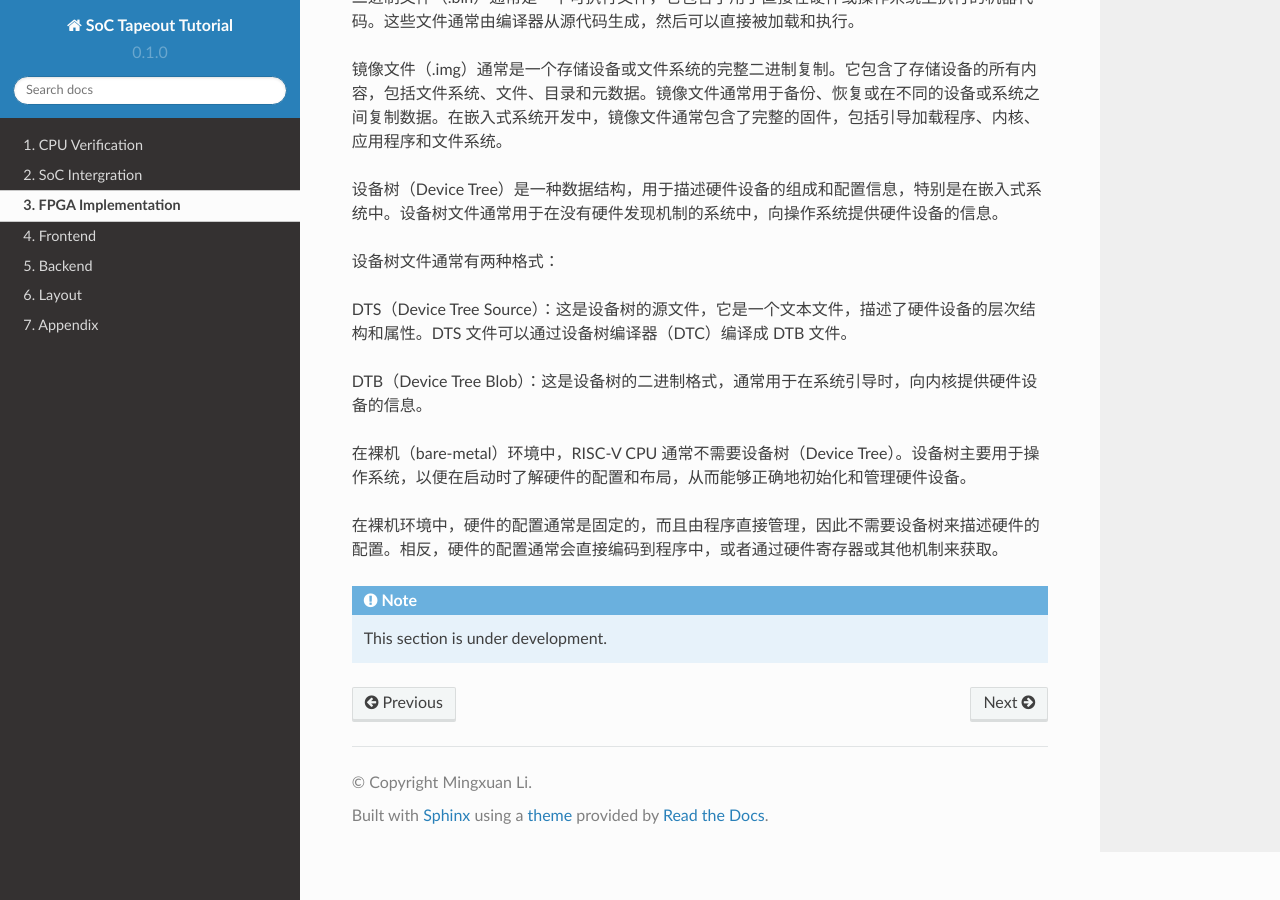
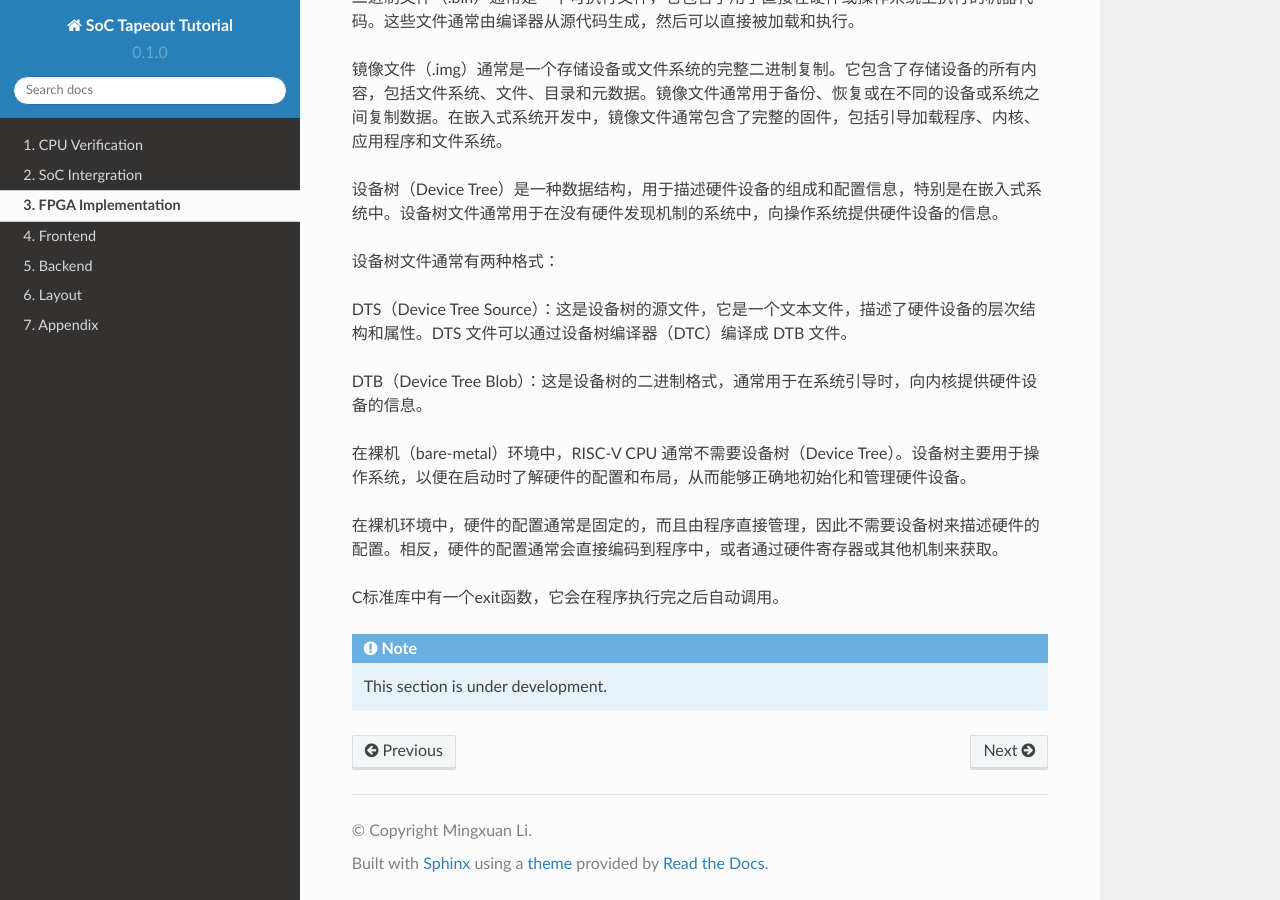
Before and after one commit to Siris-Li/SoC-Tapeout-Tutorial, a Sphinx documentation site: the page built from docs/source/fpga.rst, in a window 1280 px wide and 900 px high, scrolled down 1398 px. Built offline with Sphinx 7.4.7 and the Read the Docs theme 2.0.0, drawn with Linux system fonts in a browser that asks for light colours.

Commit message:
Update fpga.rst

```diff
--- a/docs/source/fpga.rst
+++ b/docs/source/fpga.rst
@@ -62,7 +62,7 @@ DTB（Device Tree Blob）：这是设备树的二进制格式，通常用于在
 
 在裸机环境中，硬件的配置通常是固定的，而且由程序直接管理，因此不需要设备树来描述硬件的配置。相反，硬件的配置通常会直接编码到程序中，或者通过硬件寄存器或其他机制来获取。
 
-
+C标准库中有一个exit函数，它会在程序执行完之后自动调用。
 
 
 
```
